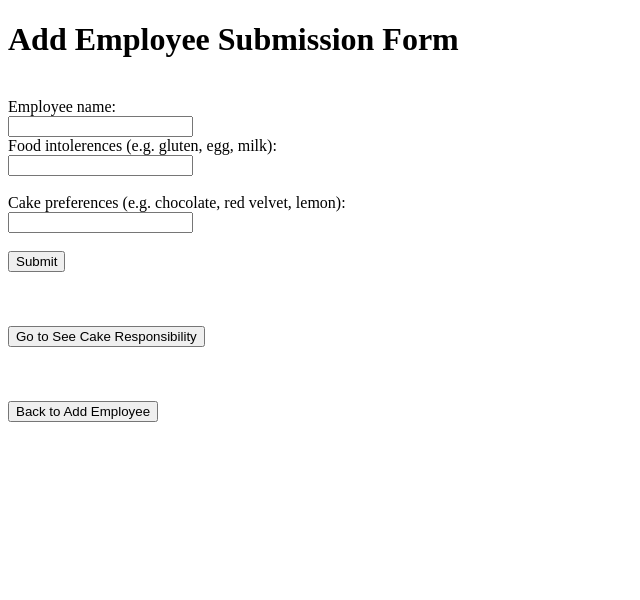
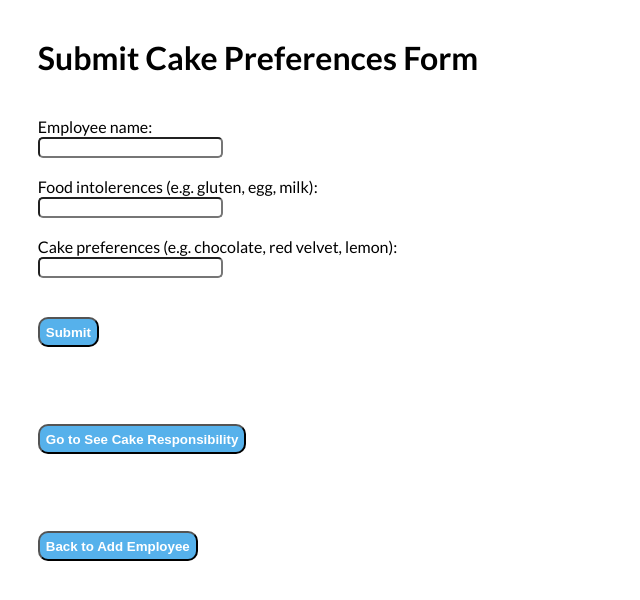
Before and after one commit to viswadeep-sarangi/cake-bake-app, a FastAPI app: page /html/submit_preference in a window 1280 px wide. Shown: the top 600 px of the page, without its empty margins (0-640 px from the left). Run offline with FastAPI, Linux system fonts and the light colour scheme; parts of the project's set-up code (start-up, migrations or seed data) failed here and were passed over.

Commit message:
prettified

```diff
--- a/src/cake_bake_app/api.py
+++ b/src/cake_bake_app/api.py
@@ -4,7 +4,7 @@ from fastapi import APIRouter, Depends, Request
 
 from cake_bake_app.models import CakePreferencesModel, EmployeeRequestModel, Employees, EmployeesModel
 from cake_bake_app.models import CakePreferences
-from cake_bake_app.db import add_cake_preference_db, add_employee_db, all_cake_preferences_db, all_cake_responsibilities_db, get_all_employees_db, get_cake_preference_db, get_session
+from cake_bake_app.db import add_cake_preference_db, add_employee_db, all_cake_preferences_db, all_cake_responsibilities_db, get_all_employees_db, get_cake_preference_db, get_cake_responsibility_db, get_session
 
 router = APIRouter()
 
@@ -47,4 +47,4 @@ async def get_all_baking_responsibilities(session=Depends(get_session)):
 @router.post("/employee_baking_responsibillity", summary="Get cake baking responbilities")
 async def get_cake_responsibility(request_body:EmployeeRequestModel, session=Depends(get_session)):
     """Get cake baking responbilities"""
-    return {"message":"test"}
+    return get_cake_responsibility_db(request_body.name, session)
--- a/src/cake_bake_app/db.py
+++ b/src/cake_bake_app/db.py
@@ -83,7 +83,7 @@ def all_cake_responsibilities_db(session:Session)->Union[List[CakeResponsibiliti
     return cake_resps
 
 
-def get_cake_responsibility_db(name:str, session:Session) ->CakeResponsibilities:
+def get_cake_responsibility_db(name:str, session:Session) ->Union[CakeResponsibilities,Dict]:
     (all_done, names) = names_if_all_preferences_submitted(session)
     if not all_done:
         return {"message":"All employees have not yet submitted their preferences. Please check back later. "
--- a/src/cake_bake_app/templates/add_employee.html
+++ b/src/cake_bake_app/templates/add_employee.html
@@ -5,15 +5,15 @@
         <script src="https://ajax.googleapis.com/ajax/libs/jquery/3.6.0/jquery.min.js"></script>
     </head>
     <body>
+        <link rel="stylesheet" href="static/styles.css">
         <h1>Add Employee Submission Form</h1>
         <br>
         <script src="static/form_submission.js"></script>
         <form id='myform' onsubmit="formSubmit('#myform','/cake/add_employee')">
             <label for="empname">Employee name:</label><br>
-            <input type="text" id="empname" name="name"><br>
+            <input type="text" id="empname" name="name"><br><br>
             <label for="dob">Date of Birth:</label><br>
             <input type="datetime-local" id="dob" name="date_of_birth"><br><br>
-            <!-- <input type="submit" value="Submit"> -->
         </form>
         <br>
         <button onclick="btnclick()">Submit</button>
--- a/src/cake_bake_app/templates/cake_responsibility.html
+++ b/src/cake_bake_app/templates/cake_responsibility.html
@@ -5,6 +5,7 @@
         <script src="https://ajax.googleapis.com/ajax/libs/jquery/3.6.0/jquery.min.js"></script>
     </head>
     <body>
+        <link rel="stylesheet" href="static/styles.css">
         <h1>Get cake responsibility</h1>
         <br>
         <label for="empname">Employee name:</label><br>
@@ -20,7 +21,7 @@
                     data: JSON.stringify(empname),
                     success: function(respStr){
                         console.log(respStr);
-                        document.write(respStr);
+                        document.getele
                     },
                     contentType : "application/json"
                 });
--- a/src/cake_bake_app/templates/show_cake_responsibility.html
+++ b/src/cake_bake_app/templates/show_cake_responsibility.html
@@ -5,6 +5,7 @@
         <script src="https://ajax.googleapis.com/ajax/libs/jquery/3.6.0/jquery.min.js"></script>
     </head>
     <body>
+        <link rel="stylesheet" href="static/styles.css">
         <h1>Showing cake responsibility</h1>
         <br>
         <label for="empname">Baker name:</label><br>
--- /dev/null
+++ b/src/cake_bake_app/templates/styles.css
@@ -0,0 +1,22 @@
+@import url('https://fonts.googleapis.com/css?family=Lato:400,700');
+
+body {
+    font-family: 'Lato', sans-serif;
+    font-size: medium;
+    margin: 1cm;
+}
+
+input[type=text],input[type=datetime-local]{
+    border-radius: 5px;
+}
+
+button,input[type=submit]{
+    color: white;
+    margin-top: 20px;
+    background: #56b1eb;
+    height: 30px;
+    border-radius: 10px;
+    cursor: pointer;
+    font-weight: 700;
+    transition: 0.5s;
+  }
--- a/src/cake_bake_app/templates/submit_preferences.html
+++ b/src/cake_bake_app/templates/submit_preferences.html
@@ -5,12 +5,13 @@
         <script src="https://ajax.googleapis.com/ajax/libs/jquery/3.6.0/jquery.min.js"></script>
     </head>
     <body>
-        <h1>Add Employee Submission Form</h1>
+        <link rel="stylesheet" href="static/styles.css">
+        <h1>Submit Cake Preferences Form</h1>
         <br>
         <script src="static/form_submission.js"></script>
         <form id='myform' onsubmit="formSubmit('#myform','/cake/submit_preferences','#results')">
             <label for="empname">Employee name:</label><br>
-            <input type="text" id="empname" name="name"><br>
+            <input type="text" id="empname" name="name"><br><br>
             <label for="food">Food intolerences (e.g. gluten, egg, milk):</label><br>
             <input type="text" id="food" name="food_intolerence"><br><br>
             <label for="cake">Cake preferences (e.g. chocolate, red velvet, lemon):</label><br>
--- a/src/cake_bake_app/templates/test.html
+++ b/src/cake_bake_app/templates/test.html
@@ -1,6 +1,7 @@
 <html>
     <head>
         <title>Some HTML in here</title>
+        <link rel="stylesheet" href="static/styles.css">
     </head>
     <body>
         <h1>Other test HTML in here</h1>
```
